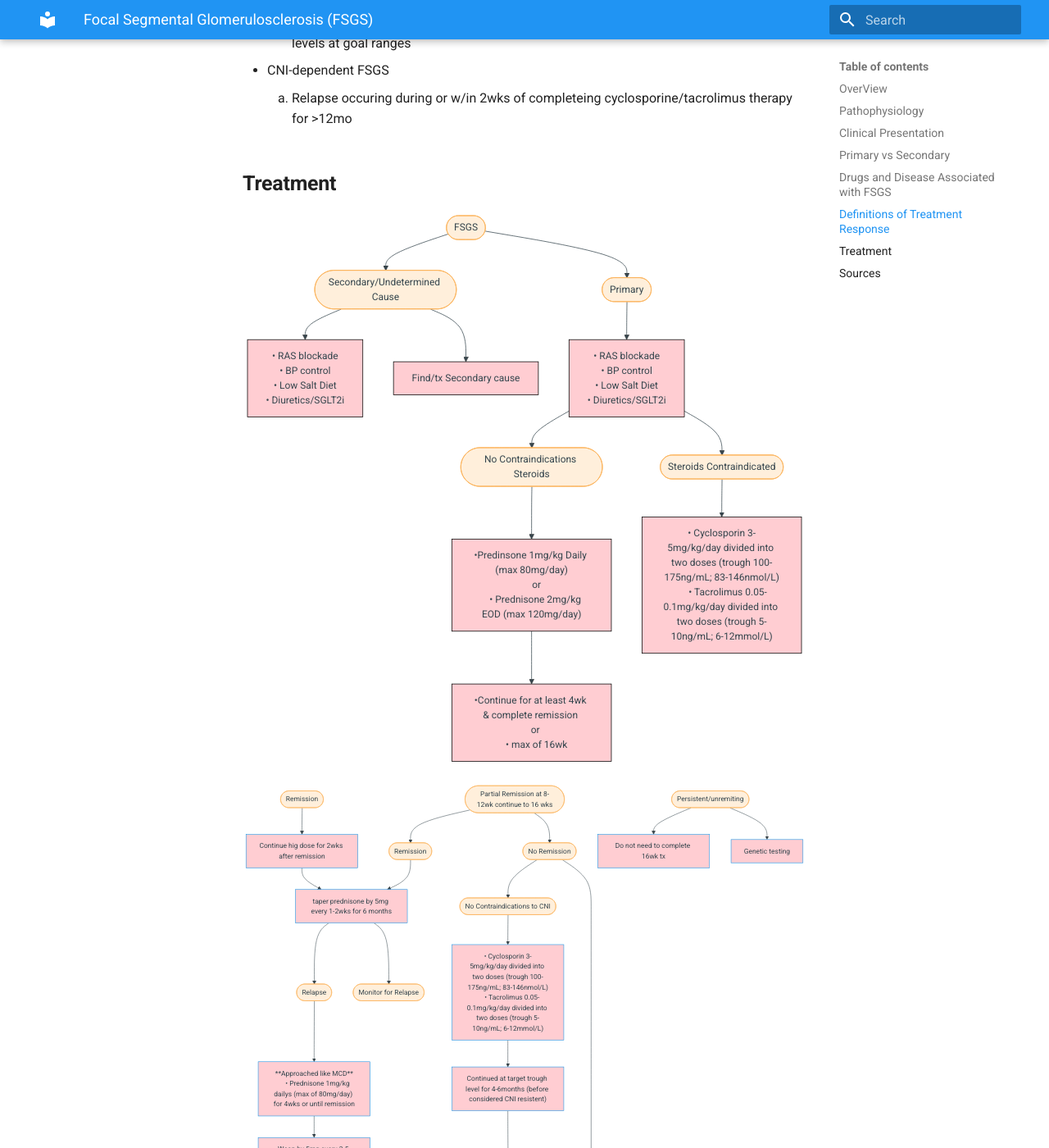
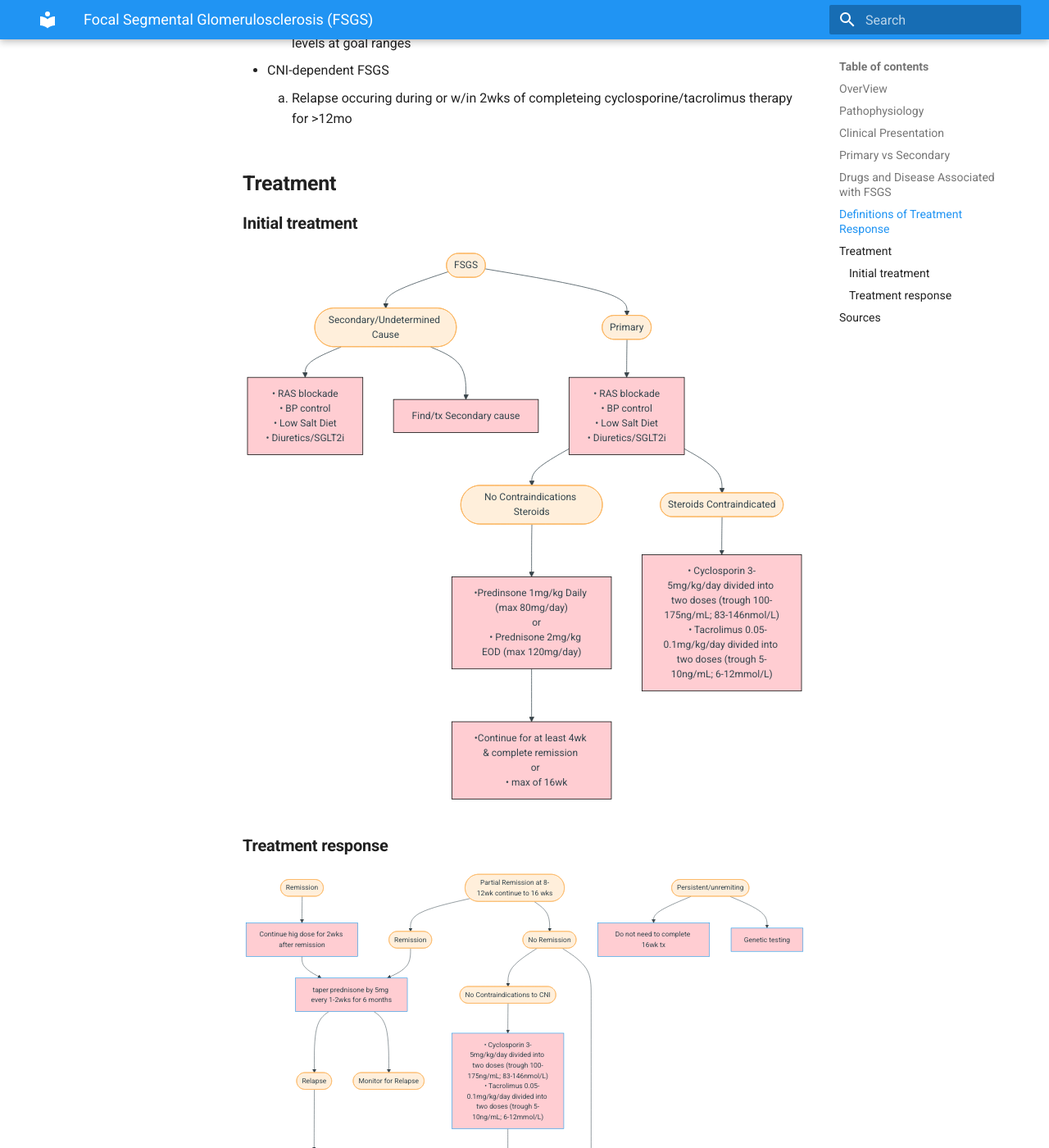
Before and after one commit to TTUNEPH2025/GN, an MkDocs documentation site: the page built from docs/FSGS.md, in a window 1280 px wide and 1400 px high, scrolled down 3735 px. Shown: the whole window at 82% size. Built offline with MkDocs 1.6.1 and Material for MkDocs 9.7.7, drawn with Linux system fonts in a browser that asks for light colours.

Commit message:
Update FSGS.md

````diff
--- a/docs/FSGS.md
+++ b/docs/FSGS.md
@@ -98,6 +98,7 @@ flowchart TD
   * CNI-dependent FSGS
     1. Relapse occuring during or w/in 2wks of completeing cyclosporine/tacrolimus therapy for >12mo
 ## **Treatment**
+### **Initial treatment**
 ```mermaid
 flowchart TD
     A(["FSGS"]) --> B(["Primary"]) & n1(["Secondary/Undetermined Cause"])
@@ -132,7 +133,7 @@ flowchart TD
     style n5 stroke:#000000,fill:#FFCDD2
     style n25 fill:#FFCDD2,stroke:#000000
 ```
-
+### **Treatment response**
 ```mermaid
 flowchart TD
     n6["Continue hig dose for 2wks after remission"] --> n7["taper prednisone by 5mg every 1-2wks for 6 months"]
````
